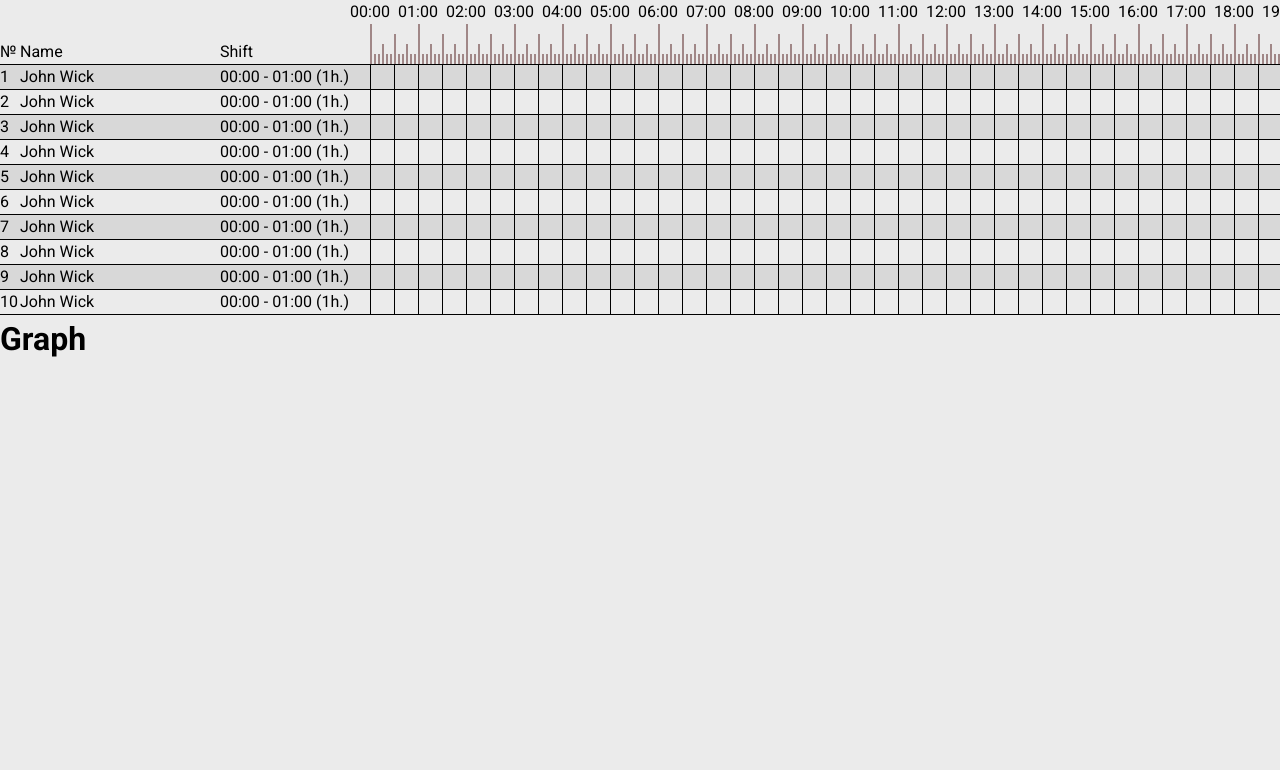
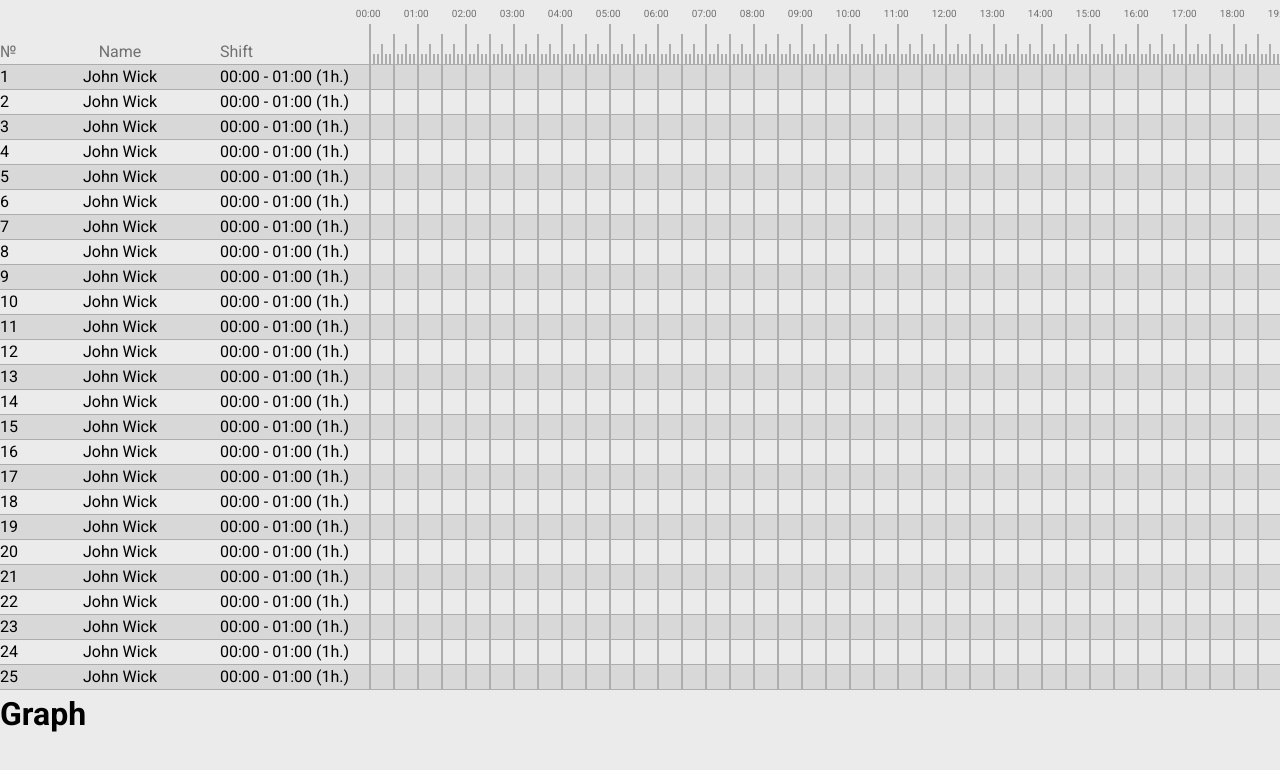
Before and after one commit to SashaSkryd/ShiftPlan, a React (Create React App) app: page / in a window 1280 px wide. Shown: the top 770 px of the page. Built offline with nearby package versions, Linux system fonts and the light colour scheme.

Commit message:
fix ruler

```diff
--- a/src/components/Ruler/Ruler.jsx
+++ b/src/components/Ruler/Ruler.jsx
@@ -1,12 +1,19 @@
-import React from 'react';
-import './Ruler.scss'
+import React from "react";
+import "./Ruler.scss";
 
-const time = [0,1,2,3,4,5,6,7,8,9,10,11,12,13,14,15,16,17,18,19,20,21,22,23];
+const time = [
+  0, 1, 2, 3, 4, 5, 6, 7, 8, 9, 10, 11, 12, 13, 14, 15, 16, 17, 18, 19, 20, 21,
+  22, 23,
+];
 
-function rulerPart(el,i){
-    return <li className="first-point" key={i}>
-    <span className='time-indicator'>{el.toString().length === 1 ? `0${el}:00` : `${el}:00`}</span>
-    <ul>
+function rulerPart(el, i) {
+  return (
+    <li className="first-point" key={i}>
+      <span className="time-indicator">
+        {el.toString().length === 1 ? `0${el}:00` : `${el}:00`}
+      </span>
+      <ul>
+        {i === 23 ? <li className="main-point"></li> : ""}
         <li className="small-point"></li>
         <li className="small-point"></li>
         <li className="medium-point"></li>
@@ -19,18 +26,15 @@ function rulerPart(el,i){
         <li className="small-point"></li>
         <li className="small-point"></li>
         <li className="main-point"></li>
-    </ul>
-</li>
-};
+      </ul>
+    </li>
+  );
+}
 
-export default function Ruler (){
-    return(
-        <div className='ruler-wraper'>
-            <ul className='ruler'>
-                {time.map((el,i)=>
-                   rulerPart(el,i)
-                )}
-            </ul>
-        </div>
-    );
-};
+export default function Ruler() {
+  return (
+    <div className="ruler-wraper">
+      <ul className="ruler">{time.map((el, i) => rulerPart(el, i))}</ul>
+    </div>
+  );
+}
--- a/src/components/Ruler/Ruler.scss
+++ b/src/components/Ruler/Ruler.scss
@@ -18,7 +18,7 @@ ul.ruler li {
 
       transform: rotate(180deg);
       & li {
-        background-color: rgb(160, 135, 135);
+        background-color: rgb(173, 173, 173);
         // background-color: red;
         // width: 2px;
         margin-right: 2px;
@@ -31,8 +31,9 @@ ul.ruler li {
 }
 .time-indicator {
   display: inline-block;
-  font-size: 16px;
+  font-size: 10px;
   transform: translateX(-45%);
+  color: rgb(112, 112, 112);
 }
 .main-point {
   min-height: 40px;
--- a/src/components/TaskPage/TaskPage.scss
+++ b/src/components/TaskPage/TaskPage.scss
@@ -1,6 +1,6 @@
 .ruler-container {
   height: fit-content;
-  margin-left: 368px;
-  width: 1152px;
+  margin-left: 367px;
+  width: 1156px;
   position: relative;
 }
--- a/src/components/TaskTable/TaskTable.jsx
+++ b/src/components/TaskTable/TaskTable.jsx
@@ -1,11 +1,11 @@
-import React, { Component } from "react"
-import styles from "./taskTable.module.scss"
-import data from "../../workers"
+import React, { Component } from "react";
+import styles from "./taskTable.module.scss";
+import data from "../../workers";
 
 class TaskTable extends Component {
   state = {
-    workers: data.getWorkers(10),
-  }
+    workers: data.getWorkers(25),
+  };
 
   // getLines() {
   //   let numbers = [, , ,]
@@ -14,12 +14,10 @@ class TaskTable extends Component {
   // }
 
   render() {
-    const numbers = new Array(48)
-    for(let i = 0; i<numbers.length;i++){
-      numbers[i] = 1
+    const numbers = new Array(48);
+    for (let i = 0; i < numbers.length; i++) {
+      numbers[i] = 1;
     }
-    // console.log(numbers)
-    // console.log(this.state.workers)
     return (
       <table className={styles.taskTable}>
         <thead>
@@ -35,19 +33,15 @@ class TaskTable extends Component {
               <td className={styles.number}>{el.number}</td>
               <td className={styles.name}>{el.name}</td>
               <td className={styles.shift}>{el.shift.getFormat()}</td>
-              {/* <td className={styles.shiftRow}>shift</td> */}
-              {/* {this.getLines()} */}
-              {/* {this.getLines()} */}
               {numbers.map((el, i) => {
-                // console.log(1)
-               return <td key={i} className={styles.shiftCell}></td>
+                return <td key={i} className={styles.shiftCell}></td>;
               })}
             </tr>
           ))}
         </tbody>
       </table>
-    )
+    );
   }
 }
 
-export default TaskTable
+export default TaskTable;
--- a/src/components/TaskTable/taskTable.module.scss
+++ b/src/components/TaskTable/taskTable.module.scss
@@ -1,6 +1,5 @@
 table {
   border-collapse: collapse;
-
 }
 
 .number {
@@ -9,6 +8,7 @@ table {
 
 .name {
   min-width: 200px;
+  text-align: center;
 }
 
 .shift {
@@ -21,12 +21,16 @@ table {
 
 thead {
   background-color: transparent;
+
+  & td {
+    color: rgb(112, 112, 112);
+  }
 }
 
 tbody {
   & td {
-    border-top: 1px solid black;
-    border-bottom: 1px solid black;
+    border-top: 1px solid rgb(173, 173, 173);
+    border-bottom: 1px solid rgb(173, 173, 173);
   }
 
   & tr {
@@ -37,10 +41,10 @@ tbody {
     background-color: transparent;
   }
 }
-.shiftCell{
+.shiftCell {
   min-width: 24px;
-  border-left: solid 1px black;
-  &:last-child{
-    border-right: solid 1px black;
+  border-left: solid 2px rgb(173, 173, 173);
+  &:last-child {
+    border-right: solid 2px rgb(173, 173, 173);
   }
 }
```
